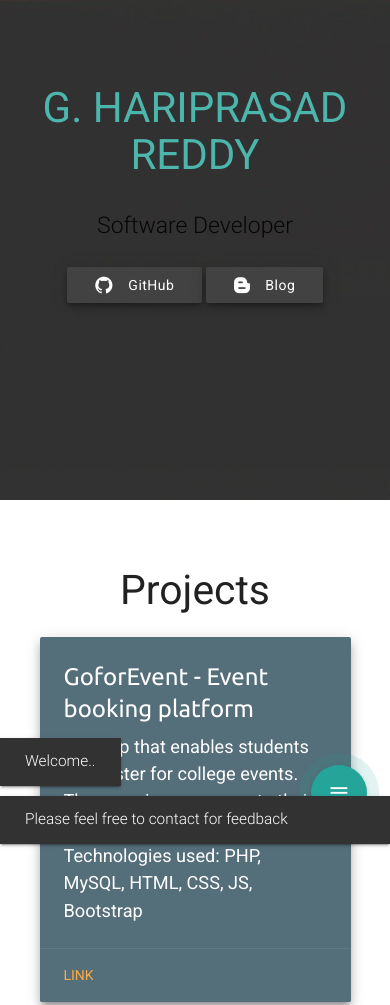
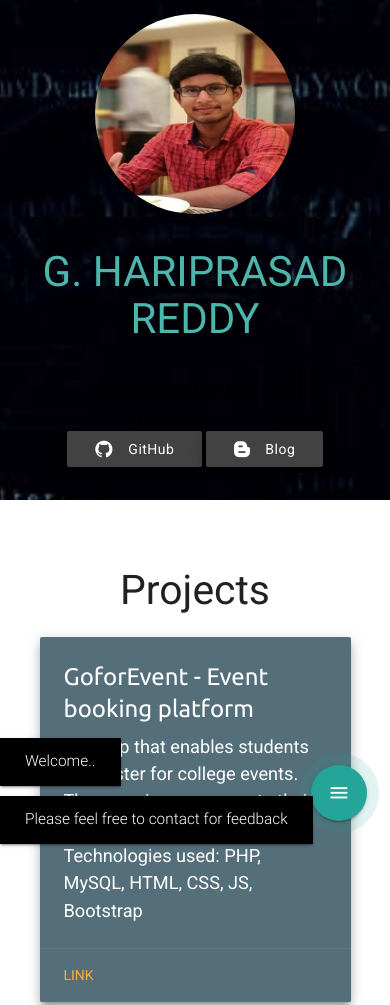
Before and after one commit to Ayudh/ayudh.github.io, a plain HTML site: page index.html in a window 390 px wide. Shown: the top 1005 px of the page. Drawn offline with nearby package versions, Linux system fonts and the light colour scheme; files that its build step writes are made by us from their sources.

Commit message:
profile image orientated rotation

```diff
--- a/css/style.css
+++ b/css/style.css
@@ -35,5 +35,7 @@ body {
   }
   .toast-mobile {
     width: fit-content;
+    color: white;
+    background-color: black;
   }
 }
--- a/index.html
+++ b/index.html
@@ -2,6 +2,7 @@
 <html>
 
 <head>
+  <meta name="theme-color" content="#000000" />
   <!-- Global site tag (gtag.js) - Google Analytics -->
   <script async src="https://www.googletagmanager.com/gtag/js?id=UA-121204440-1"></script>
   <script>
@@ -32,8 +33,11 @@
     <div id="index-banner" class="parallax-container">
       <div class="section no-pad-bot">
         <div class="container">
-          <br>
-          <br>
+          <!-- <br> -->
+          <div class="center-align">
+            <img src="./images/a.jpg" style="border-radius: 50%" alt="l" id="image" height="200px" width="200px"/>
+          </div>
+          <!-- <br> -->
           <h1 class="header center teal-text text-lighten-2" id="name">G. HARIPRASAD REDDY</h1>
           <div class="row center">
             <h5 class="header col s12 light">Software Developer</h5>
@@ -49,7 +53,7 @@
         </div>
       </div>
       <div class="parallax">
-        <img src="./images/startup3.jpg" alt="Unsplashed background img 1" style="display: block;transform: translate3d(-50%, 335px, 0px);">
+        <img src="./images/6.jpg" alt="Unsplashed background img 1" style="display: block;transform: translate3d(-50%, 335px, 0px);">
       </div>
     </div>
   </div>
@@ -177,7 +181,7 @@
       </div>
     </div>
     <div class="parallax">
-      <img src="./images/startup3.jpg" alt="Unsplashed background img 3" style="display: block;transform: translate3d(-50%, 335px, 0px);">
+      <img src="./images/6.jpg" alt="Unsplashed background img 3" style="display: block;transform: translate3d(-50%, 335px, 0px);">
     </div>
   </div>
   <div class="container" style="padding:10px;">
--- a/js/init.js
+++ b/js/init.js
@@ -13,7 +13,7 @@ $(document).ready(() => {
     // Fires once when element begins to come in from the top
     onBottomIn: function( elm, distance_scrolled ) {
       setTimeout(() => {
-        Materialize.toast("Please feel free to contact for feedback", 2500, 'toast-color' );
+        Materialize.toast("Please feel free to contact for feedback", 2500, 'toast-mobile' );
       }, 1000);
       setTimeout(() => {
         Materialize.toast("Or to just say hello..", 2500, 'toast-mobile' );
@@ -27,4 +27,15 @@ $(document).ready(() => {
   setTimeout(() => {
     Materialize.toast("Welcome..", 2500, 'toast-mobile' );
   }, 4000);
+
+  const imageDiv = document.getElementById('image');
+  let isInitial = true;
+  window.addEventListener('deviceorientation', (event) => {
+    if (isInitial) {
+      isInitial = false;
+      initialValue = event.alpha;
+    }
+    imageDiv.style.transform = `rotateZ(${event.alpha-initialValue + 180}deg)`;
+  });
+
 });
```
Also changed, not shown: images/6.jpg (added), images/a.jpg (added).
